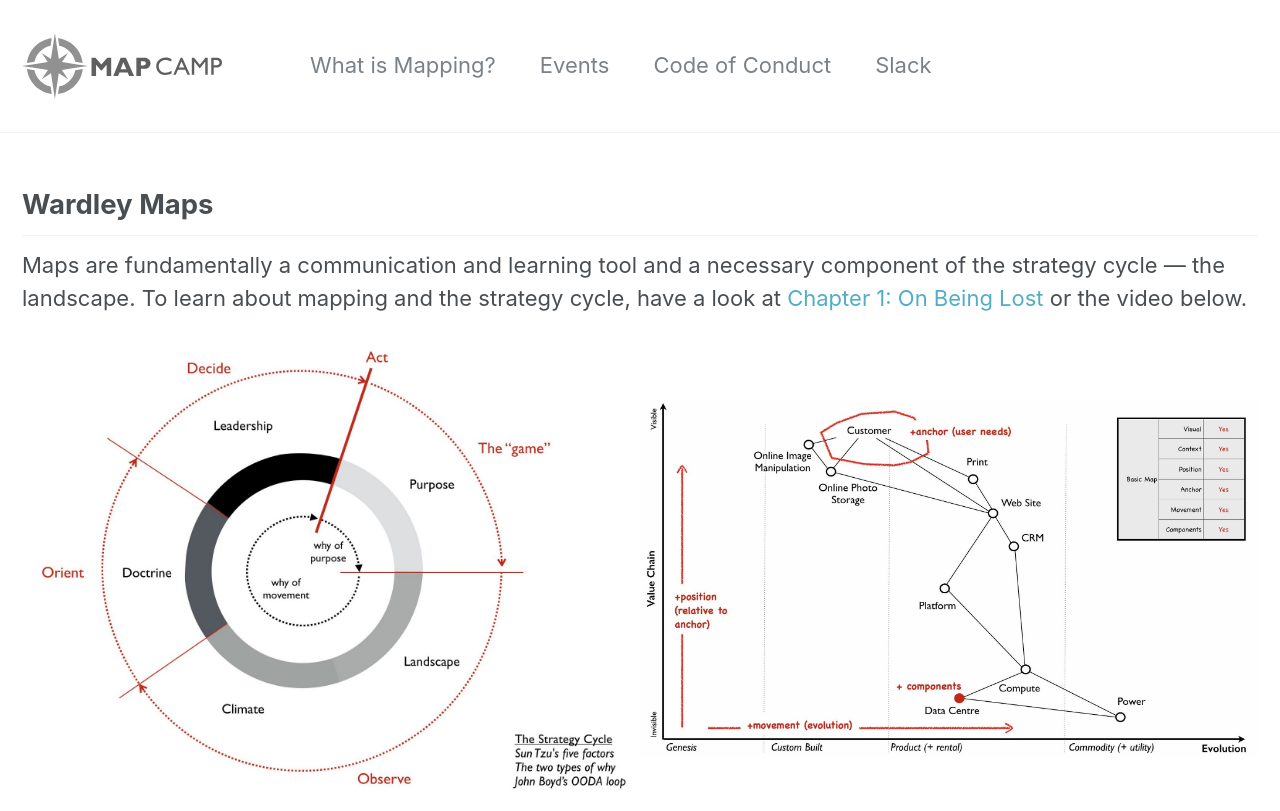
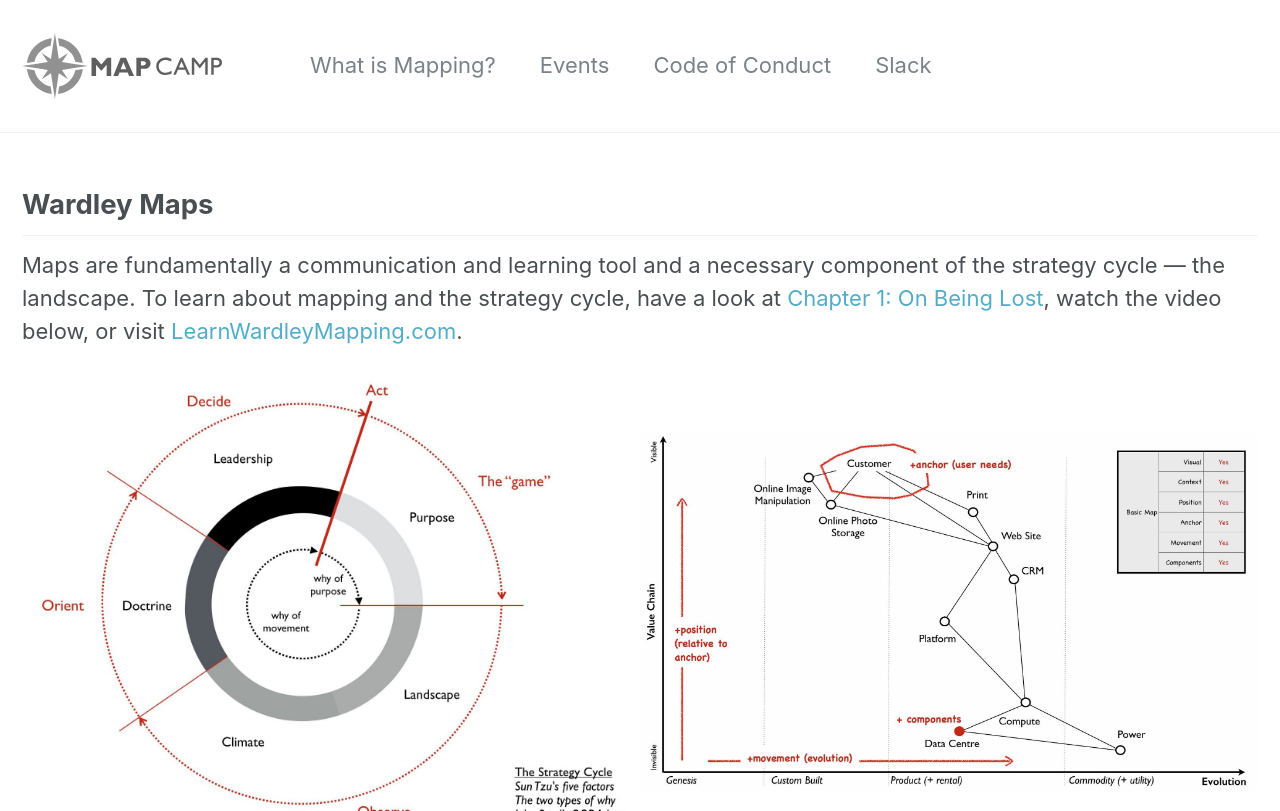
Before and after one commit to mapcampcommittee/mapcampcommittee.github.io, a Jekyll site: the page built from _pages/what_is_mapping.html, in a window 1280 px wide and 900 px high, cut to the strip 0-811 px from the top of the window. Built offline with Jekyll 4.4.1, drawn with Linux system fonts in a browser that asks for light colours.

Commit message:
add link to lwm resource

```diff
--- a/_pages/what_is_mapping.html
+++ b/_pages/what_is_mapping.html
@@ -8,7 +8,7 @@ classes:
 
 <h2>Wardley Maps</h2>
 
-<p>Maps are fundamentally a communication and learning tool and a necessary component of the strategy cycle — the landscape. To learn about mapping and the strategy cycle, have a look at <a href="https://medium.com/wardleymaps/on-being-lost-2ef5f05eb1ec" target="_blank">Chapter 1: On Being Lost</a> or the video below.</p>
+<p>Maps are fundamentally a communication and learning tool and a necessary component of the strategy cycle — the landscape. To learn about mapping and the strategy cycle, have a look at <a href="https://medium.com/wardleymaps/on-being-lost-2ef5f05eb1ec" target="_blank">Chapter 1: On Being Lost</a>, watch the video below, or visit <a href="https://learnwardleymapping.com">LearnWardleyMapping.com</a>.</p>
 
 <div><img style="max-width: 50%;" src="/assets/images/strategy_cycle.jpg"><img style="max-width: 50%;" src="/assets/images/map.jpeg"></div>
 
```
